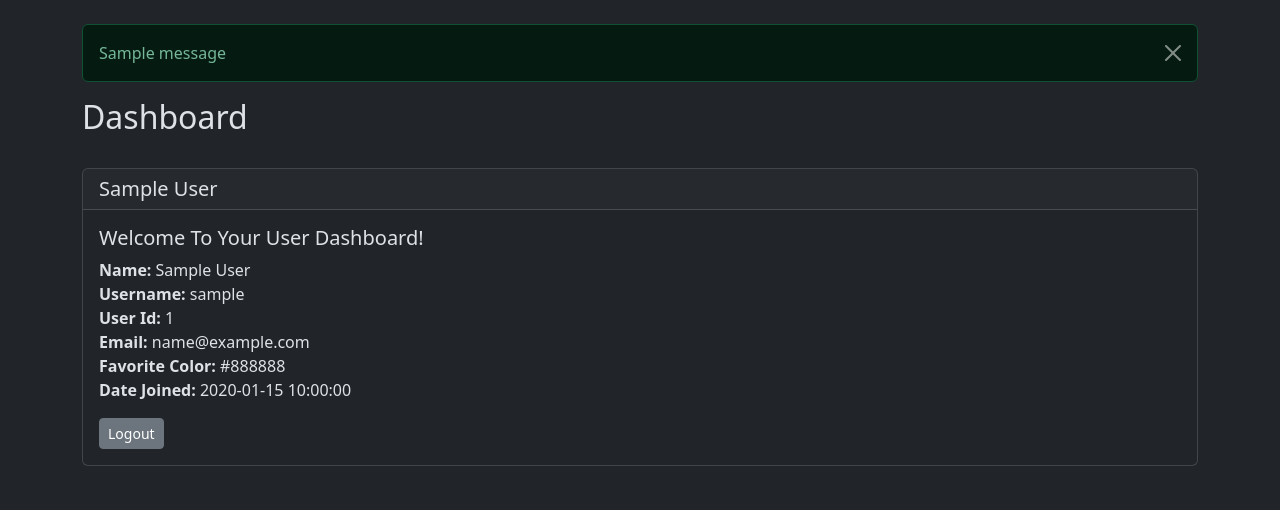
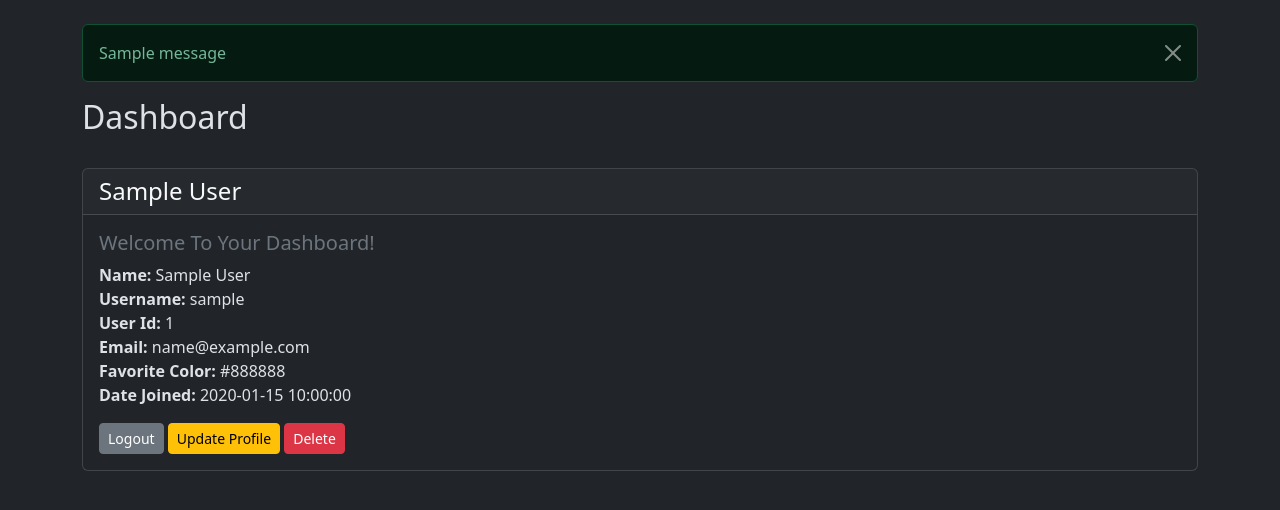
Before and after one commit to Moonlight231/Archive_of_Kings, a Flask app: page /dashboard in a window 1280 px wide. Shown: the part 56-566 px from the top of the page. Run offline with Flask 3, Linux system fonts and the light colour scheme; a user stored in the database is signed in; tables that the repository leaves empty hold one stand-in row (values such as "Sample post"); one stand-in notice (Sample message) is shown.

Commit message:
Fixed Dashboard and added update feature

```diff
--- a/hello.py
+++ b/hello.py
@@ -44,7 +44,7 @@ def load_user(user_id):
 class LoginForm(FlaskForm):
     username = StringField("Username", validators=[DataRequired()])
     password = PasswordField("Password", validators=[DataRequired()])
-    submit = SubmitField("Submit")
+    submit = SubmitField("Login")
 
 # Create Login Page
 @app.route('/login', methods=['GET', 'POST'])
@@ -69,7 +69,7 @@ def login():
 @login_required
 def logout():
     logout_user()
-    flash("You Have Been Logged Out! Thanks For Stopping By.")
+    flash("You Have Been Logged Out!")
     return redirect(url_for('login'))
 
 
@@ -95,7 +95,7 @@ class PostForm(FlaskForm):
     content = StringField("Content", validators=[DataRequired()], widget=TextArea())
     author = StringField("Author", validators=[DataRequired()])
     slug = StringField("Slug", validators=[DataRequired()])
-    submit = SubmitField("Submit")
+    submit = SubmitField("Post")
 
 @app.route('/posts/delete/<int:id>')
 def delete_post(id):
@@ -128,6 +128,7 @@ def post(id):
     return render_template('post.html', post=post)
 
 @app.route('/posts/edit/<int:id>', methods=['GET', 'POST'])
+@login_required
 def edit_post(id):
     post = Posts.query.get_or_404(id)
     form = PostForm()
@@ -244,10 +245,11 @@ def update(id):
         name_to_update.name = request.form['name']
         name_to_update.email = request.form['email']
         name_to_update.favorite_color = request.form['favorite_color']
+        name_to_update.username = request.form['username']
         try:
             db.session.commit()
             flash("User Updated Successfully!")
-            return render_template("update.html", form=form, name_to_update=name_to_update, id=id)
+            return render_template("dashboard.html", form=form, name_to_update=name_to_update, id=id)
         except:
             flash("Error! Looks like there was a problem... Try Again.")
             return render_template("update.html", form=form, name_to_update=name_to_update, id=id)
@@ -258,7 +260,7 @@ def update(id):
 class PasswordForm(FlaskForm):
     email = StringField("What's Your Email?", validators=[DataRequired()])
     password_hash = PasswordField("What's Your Password?", validators=[DataRequired()])
-    submit = SubmitField("Submit")
+    submit = SubmitField("Login")
 
 # Create a Form Class
 class NamerForm(FlaskForm):
--- a/templates/dashboard.html
+++ b/templates/dashboard.html
@@ -19,9 +19,9 @@
     <br/>
 
     <div class="card">
-        <h5 class="card-header">{{current_user.name}}</h5>
+        <h4 class="card-header text-light">{{current_user.name}}</h4>
         <div class="card-body">
-          <h5 class="card-title">Welcome To Your User Dashboard!</h5>
+          <h5 class="card-title text-secondary">Welcome To Your Dashboard!</h5>
           <p class="card-text"><strong>Name: </strong>{{current_user.name}}<br/>
             <strong>Username: </strong>{{current_user.username}}<br/>
             <strong>User Id: </strong>{{current_user.id}}<br/>
@@ -30,6 +30,8 @@
             <strong>Date Joined: </strong>{{current_user.date_added}}<br/>
         </p>
           <a href="{{url_for('logout')}}" class="btn btn-secondary btn-sm">Logout</a>
+          <a href="{{url_for('update', id=current_user.id)}}"class="btn btn-warning btn-sm">Update Profile</a>
+          <a href="{{url_for('delete', id=current_user.id)}}" class="btn btn-danger btn-sm">Delete</a>
         </div>
     </div>
 
--- a/templates/update.html
+++ b/templates/update.html
@@ -43,6 +43,11 @@
       {{form.name(class="form-control", value=name_to_update.name)}}
       <br />
 
+      {{ form.username.label(class="form-label")}}
+
+      {{form.username(class="form-control", value=name_to_update.username)}}
+      <br />
+
       {{ form.email.label(class="form-label")}}
 
       {{form.email(class="form-control",value=name_to_update.email)}}
```
Also changed, not shown: templates/add_post.html (+8 -0 lines), templates/login.html (+13 -0 lines).
